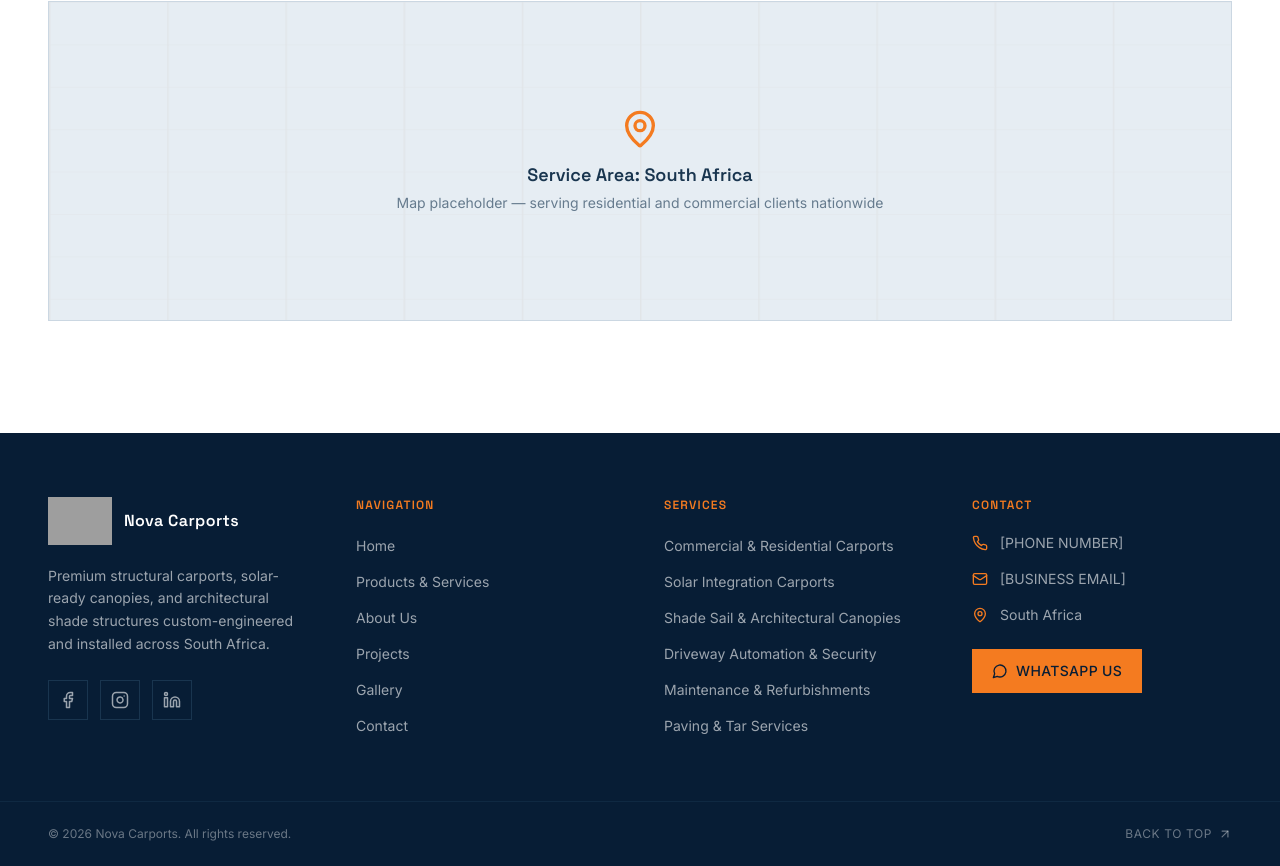
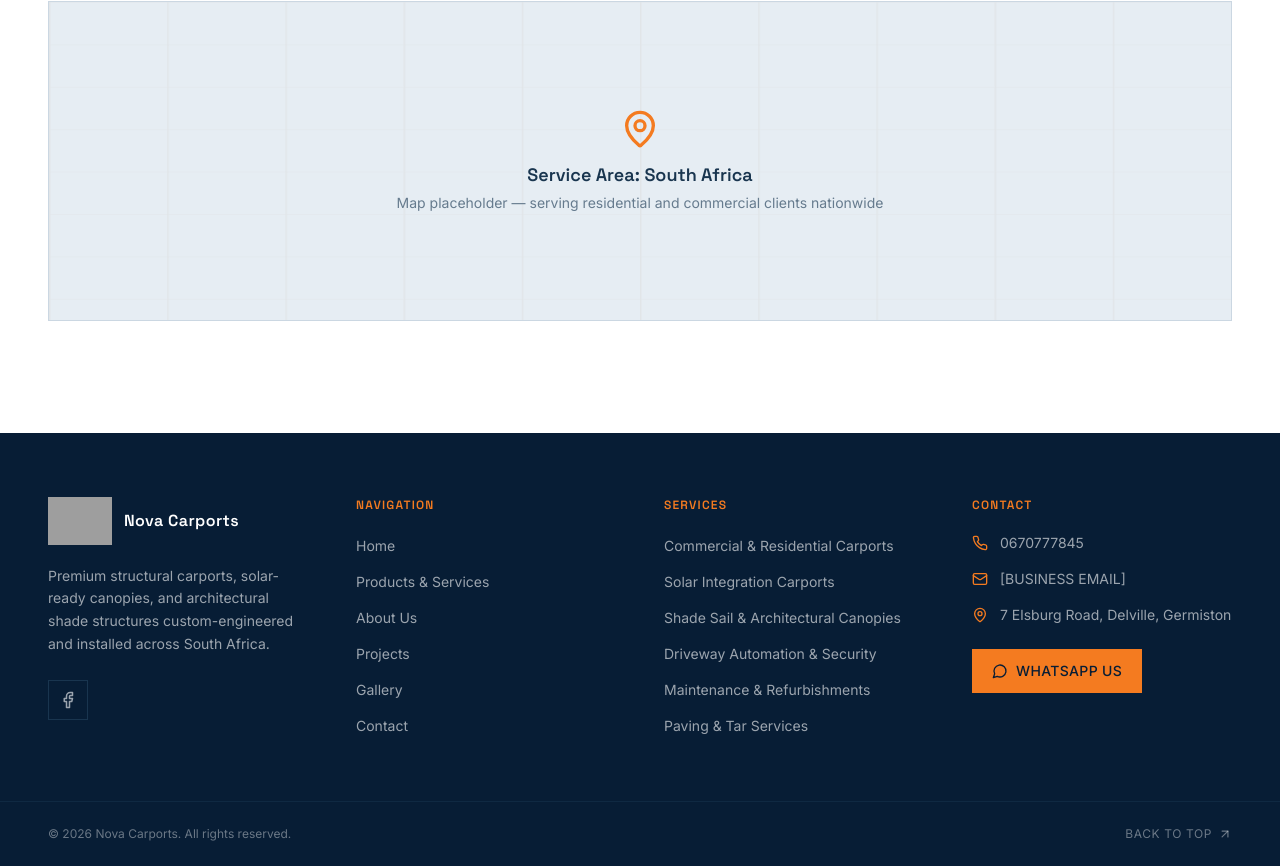
Before and after one commit to kattdevs/nova-carports, a React (Vite) app: page /contact in a window 1280 px wide. Shown: the part 1420-2286 px from the top of the page. Built offline with nearby package versions, Linux system fonts and the light colour scheme; grey boxes are pictures that could not be loaded.

Commit message:
implement Footer component with navigation, service links, and contact information

```diff
--- a/src/components/Footer.tsx
+++ b/src/components/Footer.tsx
@@ -1,5 +1,5 @@
 import { Link } from 'react-router-dom';
-import { Phone, Mail, MapPin, MessageCircle, Facebook, Instagram, Linkedin, ArrowUpRight } from 'lucide-react';
+import { Phone, Mail, MapPin, MessageCircle, Facebook, ArrowUpRight } from 'lucide-react';
 import { companyInfo, services } from '@/data/content';
 
 const navLinks = [
@@ -28,16 +28,13 @@ export default function Footer() {
               structures custom-engineered and installed across South Africa.
             </p>
             <div className="mt-6 flex gap-3">
-              {[Facebook, Instagram, Linkedin].map((Icon, i) => (
-                <a
-                  key={i}
-                  href="#"
-                  aria-label="Social media placeholder"
-                  className="flex h-10 w-10 items-center justify-center border border-charcoal-700 text-white/60 transition-colors hover:border-gold-500 hover:text-gold-500"
-                >
-                  <Icon size={18} />
-                </a>
-              ))}
+              <a
+                href="#"
+                aria-label="Facebook"
+                className="flex h-10 w-10 items-center justify-center border border-charcoal-700 text-white/60 transition-colors hover:border-gold-500 hover:text-gold-500"
+              >
+                <Facebook size={18} />
+              </a>
             </div>
           </div>
 
@@ -92,7 +89,7 @@ export default function Footer() {
             <ul className="mt-5 space-y-4">
               <li className="flex items-start gap-3 text-sm text-white/60">
                 <Phone size={16} className="mt-0.5 shrink-0 text-gold-500" />
-                <span>{companyInfo.phone}</span>
+                <span>0670777845</span>
               </li>
               <li className="flex items-start gap-3 text-sm text-white/60">
                 <Mail size={16} className="mt-0.5 shrink-0 text-gold-500" />
@@ -100,7 +97,7 @@ export default function Footer() {
               </li>
               <li className="flex items-start gap-3 text-sm text-white/60">
                 <MapPin size={16} className="mt-0.5 shrink-0 text-gold-500" />
-                <span>{companyInfo.location}</span>
+                <span>7 Elsburg Road, Delville, Germiston</span>
               </li>
             </ul>
             <a
```
